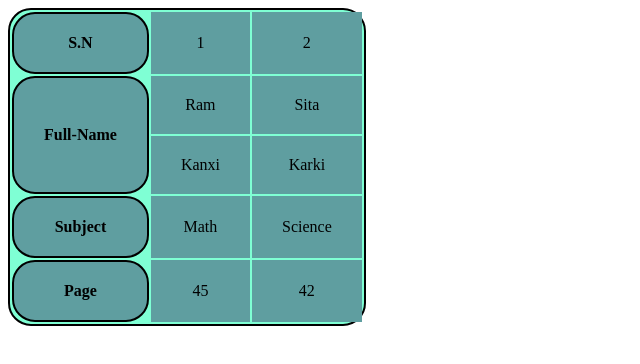
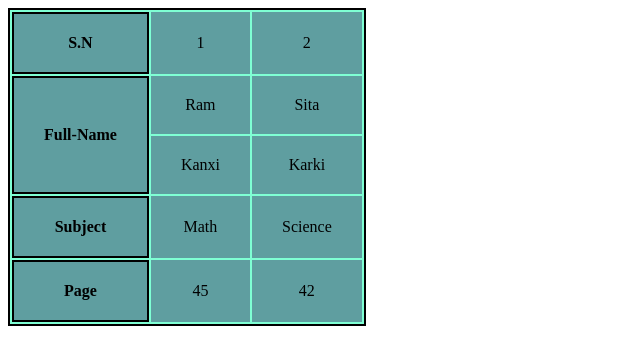
Before and after one commit to BinitaGautam011/html-table, a plain HTML site: page index.html in a window 1280 px wide. Shown: the whole page, without its empty margins (0-640 px from the left). Drawn offline with Linux system fonts and the light colour scheme.

Commit message:
Initial-commit

```diff
--- a/index.css
+++ b/index.css
@@ -1,6 +1,6 @@
 table,th{
     border: 2px solid black;
-    border-radius: 23px;
+    /* border-radius: 23px; */
     background-color: aquamarine;
 }
 th,td {
```
